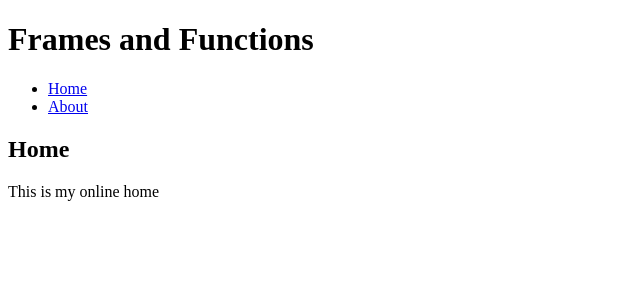
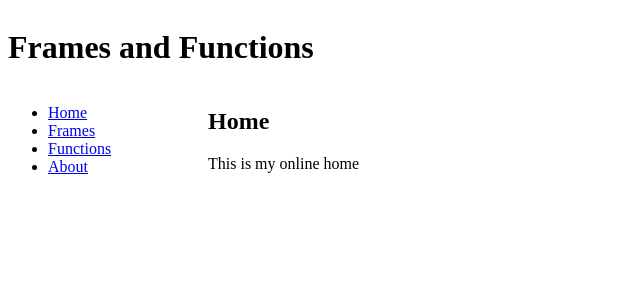
Before and after one commit to kiennt23/fnf-blog, a React (Vite) app: page / in a window 1280 px wide. Shown: the top 300 px of the page, without its empty margins (0-640 px from the left). Built offline with nearby package versions, Linux system fonts and the light colour scheme.

Commit message:
feat: new layout

```diff
--- /dev/null
+++ b/frontend/App.module.css
@@ -0,0 +1,17 @@
+.appContainer {
+    display: grid;
+    grid-template-areas: "header header" "sidebar body";
+    grid-template-columns: 200px 1fr;
+}
+
+.headerContainer {
+    grid-area: header;
+}
+
+.sidebarContainer {
+    grid-area: sidebar;
+}
+
+.bodyContainer {
+    grid-area: body;
+}
--- a/frontend/App.tsx
+++ b/frontend/App.tsx
@@ -1,18 +1,24 @@
 import React, { FC } from "react";
 import { Routes, Route } from "react-router-dom";
-import Home from "./pages/Home";
-import About from "./pages/About";
 import { Header, Sidebar, Body } from "./ui/components";
+import { About, Frames, Functions, Home } from "./pages";
+import styles from "./App.module.css";
 
 const App: FC<AppProps> = ({ isAuthenticated, user }) => {
   return (
     <>
-      <div>
-        <Header />
-        <Sidebar isAuthenticated={isAuthenticated} user={user} />
-        <Body>
+      <div className={styles.appContainer}>
+        <Header className={styles.headerContainer} />
+        <Sidebar
+          isAuthenticated={isAuthenticated}
+          user={user}
+          className={styles.sidebarContainer}
+        />
+        <Body className={styles.bodyContainer}>
           <Routes>
             <Route path="/" element={<Home />} />
+            <Route path="/frames" element={<Frames />} />
+            <Route path="/functions" element={<Functions />} />
             <Route path="/about" element={<About />} />
           </Routes>
         </Body>
--- /dev/null
+++ b/frontend/pages/Frames.tsx
@@ -0,0 +1,13 @@
+import React, { FC } from "react";
+import { Content, Title } from "../ui/components";
+
+const Frames: FC = () => {
+  return (
+    <>
+      <Title>Frames</Title>
+      <Content>Frames of Life</Content>
+    </>
+  );
+};
+
+export default Frames;
--- /dev/null
+++ b/frontend/pages/Functions.tsx
@@ -0,0 +1,13 @@
+import React, { FC } from "react";
+import { Content, Title } from "../ui/components";
+
+const Functions: FC = () => {
+  return (
+    <>
+      <Title>Functions</Title>
+      <Content>Functions of Life</Content>
+    </>
+  );
+};
+
+export default Functions;
--- /dev/null
+++ b/frontend/pages/index.ts
@@ -0,0 +1,4 @@
+export { default as Home } from "./Home";
+export { default as About } from "./About";
+export { default as Frames } from "./Frames";
+export { default as Functions } from "./Functions";
--- a/frontend/ui/components/Header.tsx
+++ b/frontend/ui/components/Header.tsx
@@ -1,6 +1,6 @@
 import React, { FC } from "react";
 
-const Header: FC = (props) => {
+const Header: FC<{ className?: string }> = (props) => {
   return <h1 {...props}>Frames and Functions</h1>;
 };
 
--- a/frontend/ui/components/PageLayout.tsx
+++ b/frontend/ui/components/PageLayout.tsx
@@ -1,17 +1,17 @@
 import React, { FC, ReactNode } from "react";
 
-export const Title: FC<{ children: ReactNode; className: string }> = ({
+export const Title: FC<{ children: ReactNode; className?: string }> = ({
   children,
   ...props
 }: {
   children: ReactNode;
-  className: string;
+  className?: string;
 }) => <h2 {...props}>{children}</h2>;
 
-export const Content: FC<{ children: ReactNode; className: string }> = ({
+export const Content: FC<{ children: ReactNode; className?: string }> = ({
   children,
   ...props
 }: {
   children: ReactNode;
-  className: string;
+  className?: string;
 }) => <p {...props}>{children}</p>;
--- a/frontend/ui/components/Sidebar.tsx
+++ b/frontend/ui/components/Sidebar.tsx
@@ -14,6 +14,12 @@ const Sidebar: FC<{
           <Link to="/">Home</Link>
         </Item>
         <Item>
+          <Link to="/frames">Frames</Link>
+        </Item>
+        <Item>
+          <Link to="/functions">Functions</Link>
+        </Item>
+        <Item>
           <Link to="/about">About</Link>
         </Item>
         {isAuthenticated && (
--- a/types/global.d.ts
+++ b/types/global.d.ts
@@ -1,6 +1,8 @@
 export {};
 
 declare global {
+  declare module "*.module.css";
+
   type AppProps = {
     isAuthenticated?: boolean;
     user?: { name?: string; email?: string };
```
